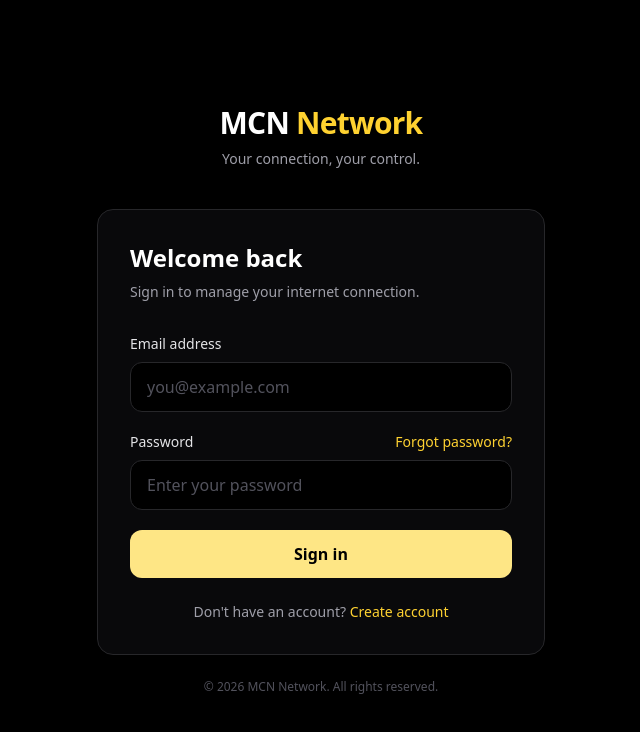
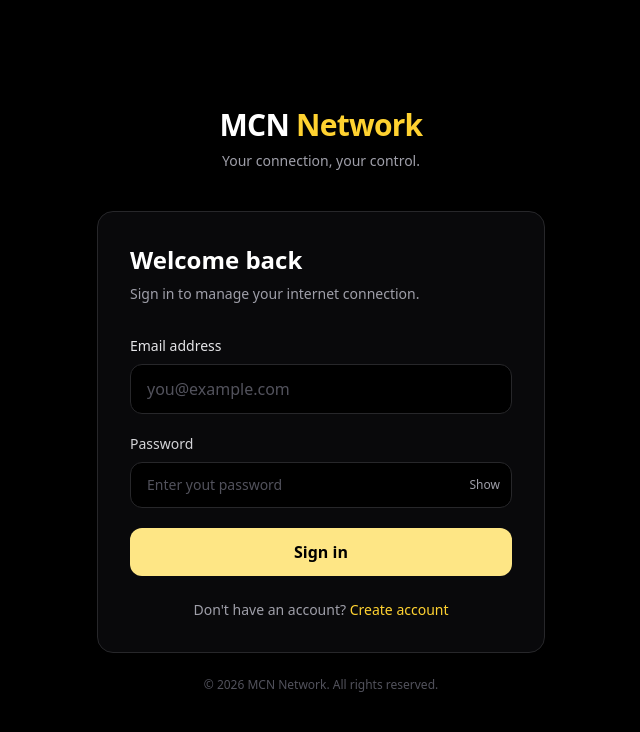
Before and after one commit to Akib11192/mcn, a Next.js app: page /login in a window 1280 px wide. Shown: the top 732 px of the page, without its empty margins (319-959 px from the left). Built offline with nearby package versions, Linux system fonts and the light colour scheme.

Commit message:
feature/auth: login page hide and show password feature added

```diff
--- a/src/app/(auth)/login/page.js
+++ b/src/app/(auth)/login/page.js
@@ -1,6 +1,22 @@
+"use client";
 import Link from "next/link";
 
+import { useState } from "react";
+
 export default function LoginPage() {
+  const [formData, setFormData] = useState({
+    email: "",
+    password: "",
+  });
+  const [showPassword, setShowPassword] = useState(false);
+  const handleChange = (e) => {
+    const { name, value } = e.target;
+
+    setFormData((prev) => ({
+      ...prev,
+      [name]: value,
+    }));
+  };
   return (
     <main className="flex min-h-screen items-center justify-center bg-black px-4 py-10 text-white">
       <div className="w-full max-w-md">
@@ -43,31 +59,35 @@ export default function LoginPage() {
 
             {/* Password */}
             <div>
-              <div className="mb-2 flex items-center justify-between gap-3">
               <label
                 htmlFor="password"
-                  className="text-sm font-medium text-zinc-200"
+                className="mb-2 block text-sm font-medium text-zinc-300"
               >
                 Password
               </label>
 
-                <Link
-                  href="/forgot-password"
-                  className="text-sm text-amber-300 hover:text-amber-200"
-                >
-                  Forgot password?
-                </Link>
-              </div>
-
+              <div className="relative">
                 <input
                   id="password"
                   name="password"
-                type="password"
-                autoComplete="current-password"
-                placeholder="Enter your password"
+                  type={showPassword ? "text" : "password"}
+                  autoComplete="new-password"
+                  placeholder="Enter yout password"
+                  value={formData.password}
+                  onChange={handleChange}
                   required
-                className="w-full rounded-xl border border-zinc-800 bg-black px-4 py-3 text-white outline-none transition placeholder:text-zinc-600 focus:border-amber-300 focus:ring-1 focus:ring-amber-300"
+                  className="w-full rounded-xl border border-zinc-800 bg-black px-4 py-3 pr-20 text-sm text-white outline-none transition placeholder:text-zinc-600 focus:border-amber-400 focus:ring-2 focus:ring-amber-400/10"
                 />
+
+                <button
+                  type="button"
+                  onClick={() => setShowPassword((prev) => !prev)}
+                  className="absolute inset-y-0 right-3 text-xs font-medium text-zinc-400 transition hover:text-amber-400"
+                  aria-label={showPassword ? "Hide password" : "Show password"}
+                >
+                  {showPassword ? "Hide" : "Show"}
+                </button>
+              </div>
             </div>
 
             {/* Submit */}
```
Lines whose indentation alone changed are shown as unchanged.
